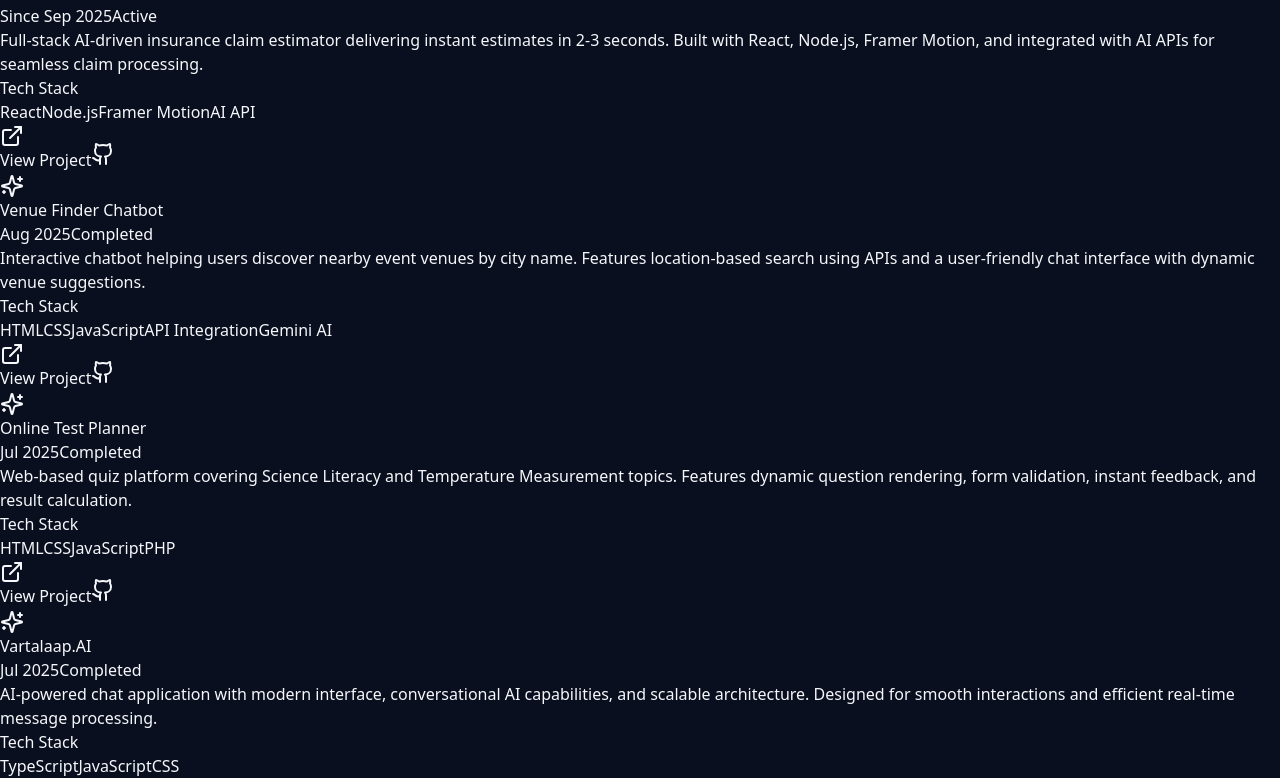
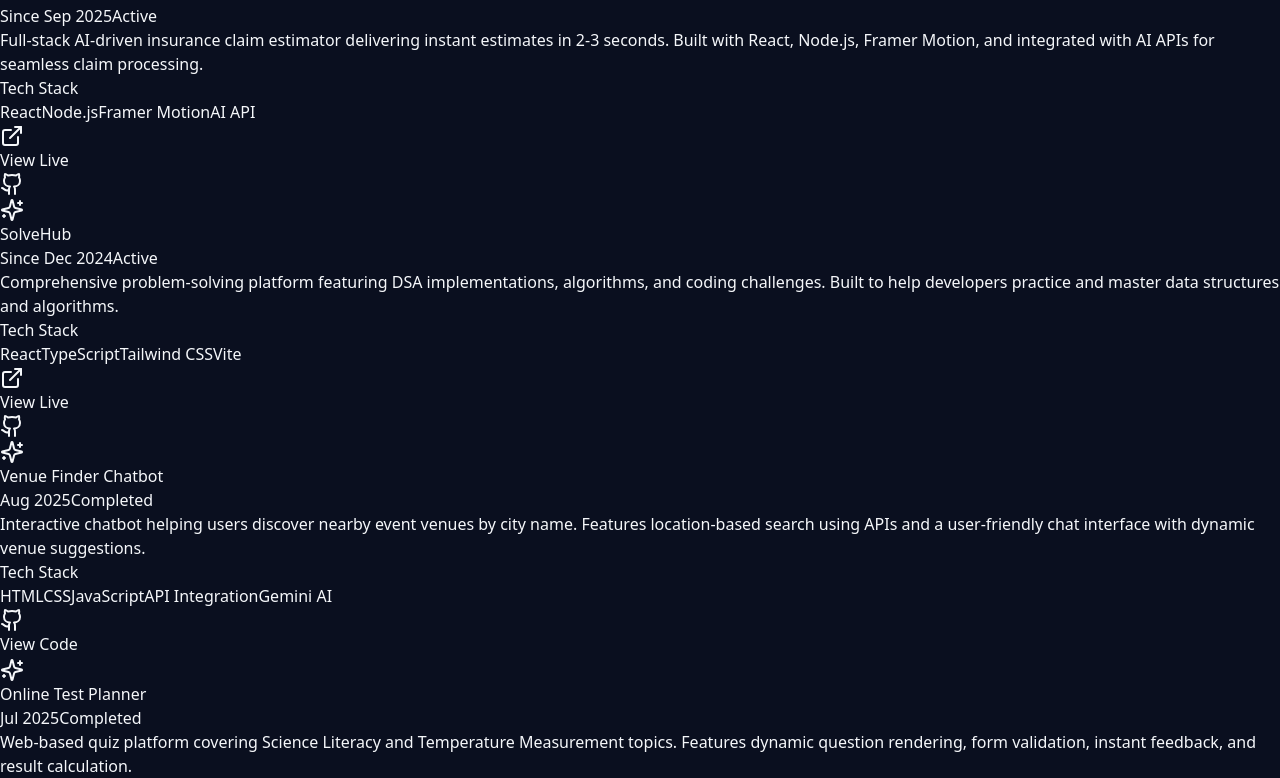
Before and after one commit to MayankGitHub86/portfolio, a React (Vite) app: page / in a window 1280 px wide. Shown: the part 4705-5483 px from the top of the page. Built offline with nearby package versions, Linux system fonts and the light colour scheme.

Commit message:
Add CV download, update projects with real GitHub links and add SolveHub

```diff
--- a/src/components/Hero.tsx
+++ b/src/components/Hero.tsx
@@ -15,8 +15,13 @@ export function Hero() {
   }, []);
 
   const handleDownloadCV = () => {
-    // Mock CV download
-    alert("CV download would start here. Add your CV link!");
+    // Download CV from public folder
+    const link = document.createElement('a');
+    link.href = '/Mayank_Pandey_CV.pdf';
+    link.download = 'Mayank_Pandey_CV.pdf';
+    document.body.appendChild(link);
+    link.click();
+    document.body.removeChild(link);
   };
 
   const scrollToContact = () => {
--- a/src/components/Projects.tsx
+++ b/src/components/Projects.tsx
@@ -13,6 +13,19 @@ const projects = [
     status: "Active",
     date: "Since Sep 2025",
     gradient: "from-primary/20 to-blue-500/20",
+    githubUrl: "https://github.com/MayankGitHub86/Intelliclaim",
+    liveUrl: "https://intelliclaim.vercel.app",
+  },
+  {
+    title: "SolveHub",
+    description: "Comprehensive problem-solving platform featuring DSA implementations, algorithms, and coding challenges. Built to help developers practice and master data structures and algorithms.",
+    techStack: ["React", "TypeScript", "Tailwind CSS", "Vite"],
+    color: "from-emerald-400 to-cyan-400",
+    status: "Active",
+    date: "Since Dec 2024",
+    gradient: "from-emerald-400/20 to-cyan-500/20",
+    githubUrl: "https://github.com/MayankGitHub86/SolveHub",
+    liveUrl: "https://solvehub.vercel.app",
   },
   {
     title: "Venue Finder Chatbot",
@@ -22,6 +35,8 @@ const projects = [
     status: "Completed",
     date: "Aug 2025",
     gradient: "from-secondary/20 to-purple-500/20",
+    githubUrl: "https://github.com/MayankGitHub86/Venue-Finder-Chatbot",
+    liveUrl: null,
   },
   {
     title: "Online Test Planner",
@@ -31,6 +46,8 @@ const projects = [
     status: "Completed",
     date: "Jul 2025",
     gradient: "from-cyan-400/20 to-primary/20",
+    githubUrl: "https://github.com/MayankGitHub86/Online-Test-Planner",
+    liveUrl: null,
   },
   {
     title: "Vartalaap.AI",
@@ -40,6 +57,8 @@ const projects = [
     status: "Completed",
     date: "Jul 2025",
     gradient: "from-pink-400/20 to-secondary/20",
+    githubUrl: "https://github.com/MayankGitHub86/Vartalaap.AI",
+    liveUrl: null,
   },
   {
     title: "Campus Gateway",
@@ -49,6 +68,8 @@ const projects = [
     status: "Completed",
     date: "Jun - Jul 2025",
     gradient: "from-green-400/20 to-primary/20",
+    githubUrl: "https://github.com/MayankGitHub86/Campus-Gateway",
+    liveUrl: null,
   },
 ];
 
@@ -158,7 +179,11 @@ function ProjectCard({ project, index }: { project: typeof projects[0]; index: n
 
           {/* Actions */}
           <div className="flex gap-3">
-            <motion.button
+            {project.liveUrl && (
+              <motion.a
+                href={project.liveUrl}
+                target="_blank"
+                rel="noopener noreferrer"
                 whileHover={{ scale: 1.05 }}
                 whileTap={{ scale: 0.95 }}
                 className={`flex-1 px-4 py-2.5 rounded-lg bg-gradient-to-r ${project.color} text-white font-medium flex items-center justify-center gap-2 hover:shadow-lg transition-all duration-300`}
@@ -167,15 +192,22 @@ function ProjectCard({ project, index }: { project: typeof projects[0]; index: n
                 }}
               >
                 <ExternalLink className="w-4 h-4" />
-              View Project
-            </motion.button>
-            <motion.button
+                View Live
+              </motion.a>
+            )}
+            {project.githubUrl && (
+              <motion.a
+                href={project.githubUrl}
+                target="_blank"
+                rel="noopener noreferrer"
                 whileHover={{ scale: 1.05 }}
                 whileTap={{ scale: 0.95 }}
-              className="px-4 py-2.5 rounded-lg glass-card border border-primary/30 hover:border-primary/60 hover:bg-primary/10 transition-all duration-300"
+                className={`${project.liveUrl ? '' : 'flex-1'} px-4 py-2.5 rounded-lg glass-card border border-primary/30 hover:border-primary/60 hover:bg-primary/10 transition-all duration-300 flex items-center justify-center gap-2`}
               >
                 <Github className="w-5 h-5 text-primary" />
-            </motion.button>
+                {!project.liveUrl && <span>View Code</span>}
+              </motion.a>
+            )}
           </div>
         </div>
 
```
Also changed, not shown: 2 other files (tests, documents, lock files or other folders). Lines whose indentation alone changed are shown as unchanged.
